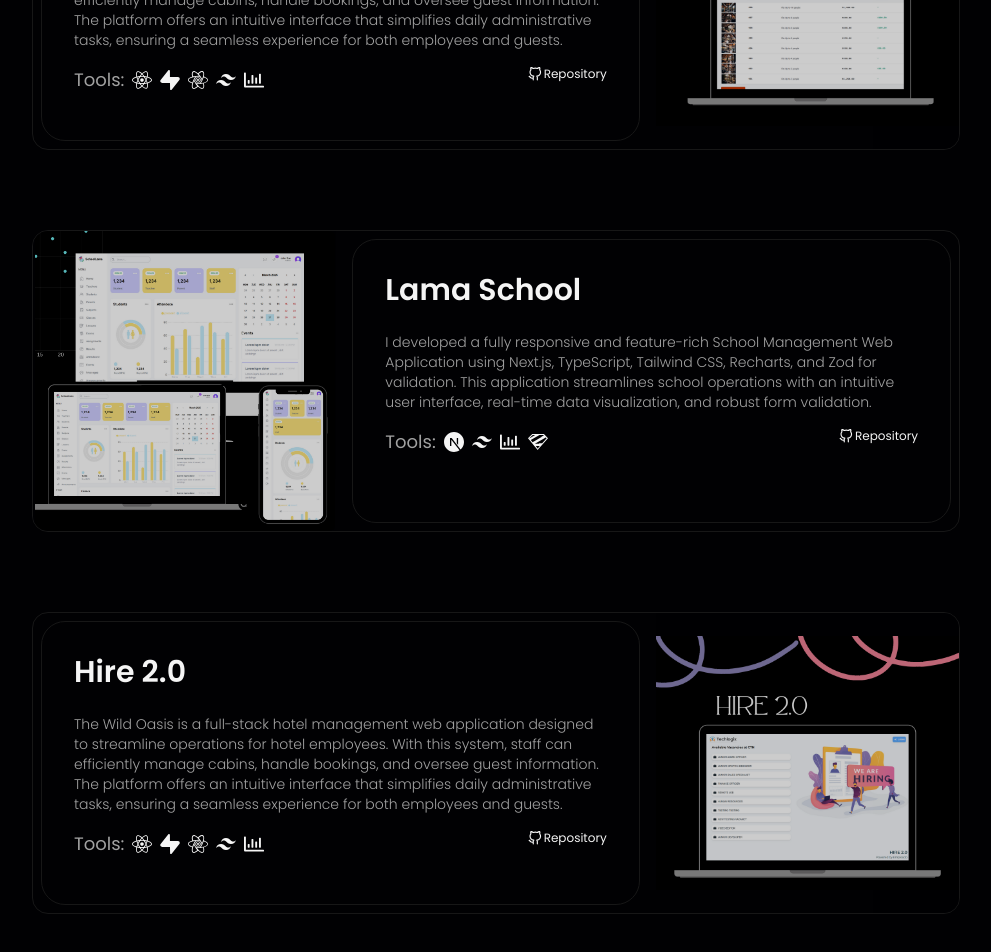
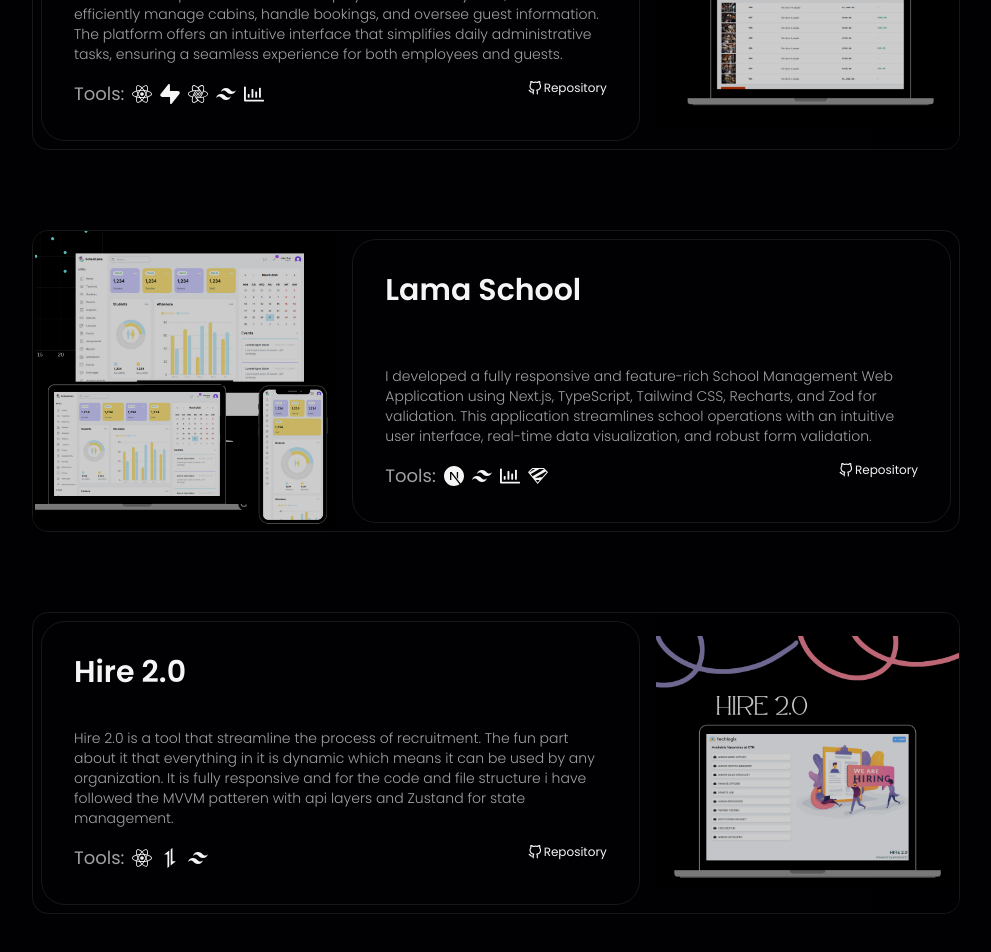
Before and after one commit to Hamid-Iqball/HamidIqbal-portfolio, a Next.js app: page / in a window 1280 px wide. Shown: the part 2824-3776 px from the top of the page, without its empty margins (144-1135 px from the left). Built offline with nearby package versions, Linux system fonts and the light colour scheme; a web font is replaced by a local one.

Commit message:
the project section is completed

```diff
--- a/src/components/Projects.tsx
+++ b/src/components/Projects.tsx
@@ -2,7 +2,7 @@
 "use client"
 import { FaFolderOpen, FaRegChartBar } from "react-icons/fa"
 import { FaReact } from "react-icons/fa6"
-import { SiNextdotjs, SiReactquery, SiSupabase, SiZod } from "react-icons/si"
+import { SiAxios, SiNextdotjs, SiReactquery, SiSupabase, SiZod } from "react-icons/si"
 import { RiTailwindCssFill } from "react-icons/ri"
 import SpotlightCard from "./SpotLightCard"
 import Link from "next/link"
@@ -31,7 +31,7 @@ function Projects() {
           <div className="col-span-1 lg:col-span-8 p-2 text-neutral-100 h-full order-2 lg:order-1">
             <SpotlightCard className="h-full flex flex-col custom-spotlight-card" spotlightColor="rgba(0, 229, 255, 0.2)">
               <h1 className="text-3xl font-semibold mb-6">The Wild Oasis</h1>
-              <p className="text-sm font-light text-neutral-400 mb-4">
+              <p className="text-sm font-light text-neutral-400 mb-4 mt-auto">
                 The Wild Oasis is a full-stack hotel management web application designed to streamline operations for hotel employees. With this system, staff can efficiently manage cabins, handle bookings, and oversee guest information. The platform offers an intuitive interface that simplifies daily administrative tasks, ensuring a seamless experience for both employees and guests.
               </p>
               <div className="flex items-start gap-2 flex-col lg:flex-row justify-center lg:justify-between">
@@ -82,10 +82,10 @@ function Projects() {
           <div className="col-span-1 lg:col-span-8 p-2 text-neutral-100 h-full order-2 ">
             <SpotlightCard className="h-full flex flex-col custom-spotlight-card" spotlightColor="rgba(0, 229, 255, 0.2)">
               <h1 className="text-3xl font-semibold mb-6">Lama School</h1>
-              <p className="text-sm font-light text-neutral-400 mb-4">
+              <p className="text-sm font-light text-neutral-400 mb-4 mt-auto">
               I developed a fully responsive and feature-rich School Management Web Application using Next.js, TypeScript, Tailwind CSS, Recharts, and Zod for validation. This application streamlines school operations with an intuitive user interface, real-time data visualization, and robust form validation.
               </p>
-              <div className="flex items-start gap-2 flex-col lg:flex-row justify-center lg:justify-between">
+              <div className="flex items-start gap-2 flex-col lg:flex-row justify-center  lg:justify-between">
                 <div className="flex gap-2 items-center">
                   <h1 className="text-neutral-400 text-lg">Tools:</h1>
                   <SiNextdotjs size={20}/>
@@ -116,24 +116,23 @@ function Projects() {
         <div className="grid grid-cols-1 lg:grid-cols-12 gap-2 rounded-2xl overflow-hidden h-full border border-neutral-900">
           {/* Text Content Column - Responsive Positioning */}
           <div className="col-span-1 lg:col-span-8 p-2 text-neutral-100 h-full order-2 lg:order-1">
-            <SpotlightCard className="h-full flex flex-col custom-spotlight-card" spotlightColor="rgba(0, 229, 255, 0.2)">
+            <SpotlightCard className="h-full flex flex-col custom-spotlight-card " spotlightColor="rgba(0, 229, 255, 0.2)">
               <h1 className="text-3xl font-semibold mb-6">Hire 2.0</h1>
-              <p className="text-sm font-light text-neutral-400 mb-4">
-                The Wild Oasis is a full-stack hotel management web application designed to streamline operations for hotel employees. With this system, staff can efficiently manage cabins, handle bookings, and oversee guest information. The platform offers an intuitive interface that simplifies daily administrative tasks, ensuring a seamless experience for both employees and guests.
+              <p className="text-sm font-light text-neutral-400 mb-4 mt-auto">
+                Hire 2.0 is a tool that streamline the process of recruitment. The fun part about it that everything in it is dynamic which means it can be used by any organization. It is fully responsive and for the code and file structure i have followed the MVVM patteren with api layers and Zustand for state management.
               </p>
-              <div className="flex items-start gap-2 flex-col lg:flex-row justify-center lg:justify-between">
+              <div className="flex items-start gap-2 flex-col lg:flex-row justify-center   lg:justify-between">
                 <div className="flex gap-2 items-center">
                   <h1 className="text-neutral-400 text-lg">Tools:</h1>
                   <FaReact size={20}/>
-                  <SiSupabase size={20}/>
-                  <SiReactquery size={20}/>
+                  <SiAxios size={20}/>
                   <RiTailwindCssFill size={20}/>
-                  <FaRegChartBar size={20}/>
+
 
                 </div>
                 <div className="flex items-center gap-2">
                   <Link
-                    href="https://github.com/Hamid-Iqball/The-wild-oasis-WebApp"
+                    href="https://github.com/Hamid-Iqball/Hire2.0"
                     className="flex items-center justify-between gap-[2px] text-xs hover:underline decoration-1 underline-offset-4 decoration-neutral-400 cursor-alias"
                   >
                     <FiGithub size={14}/> Repository
```
